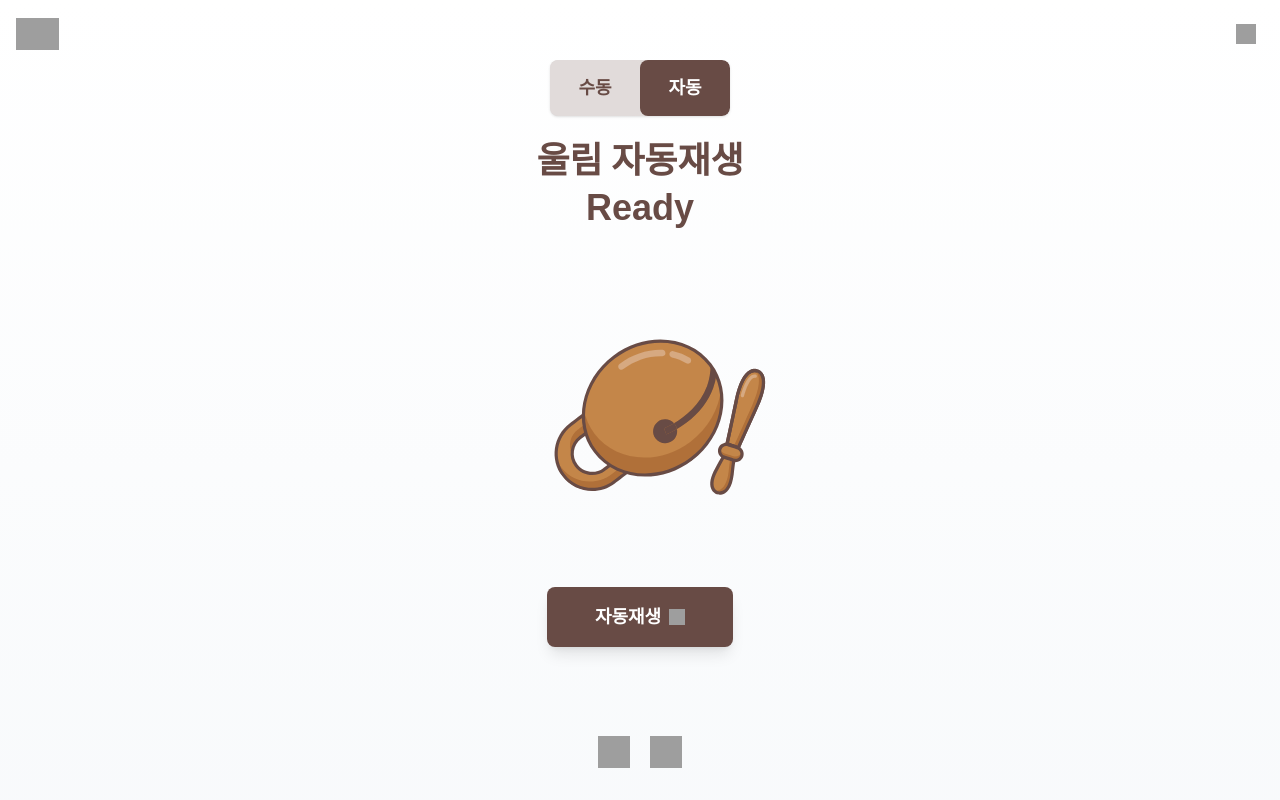
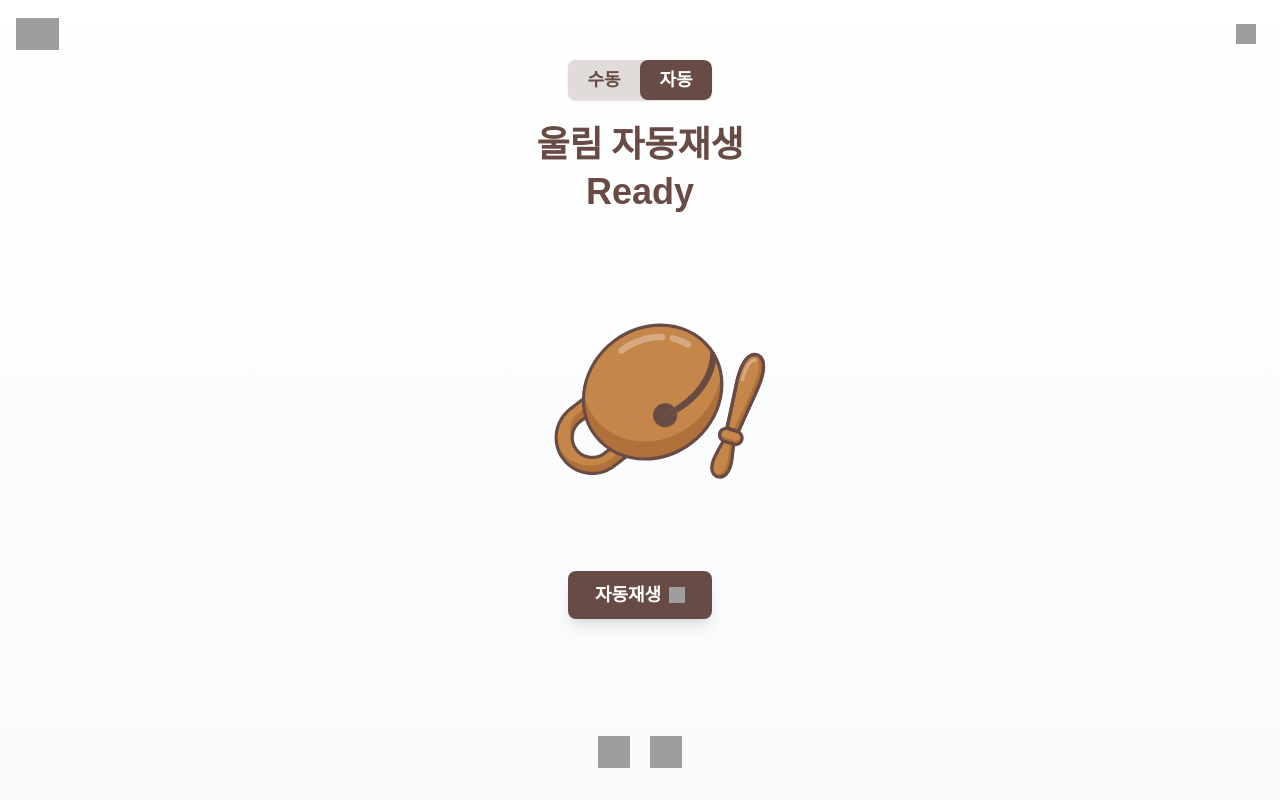
Before and after one commit to YCMT97/nfc-moktak, a Next.js app: page / in a window 1280 px wide. Both pictures are taken after a click on the button "자동". Built offline with nearby package versions, Linux system fonts and the light colour scheme; grey boxes are pictures that could not be loaded; a web font is replaced by a local one.

Commit message:
토스트 디자인 수정

```diff
--- a/src/app/moktak.tsx
+++ b/src/app/moktak.tsx
@@ -312,7 +312,7 @@ export default function Moktak() {
           <div className="w-full flex flex-col items-center">
             {/* Toggle Button */}
             <div className="mb-6">
-              <div className="flex rounded-[8px] overflow-hidden shadow-sm" style={{ width: 180, height: 56, background: '#E1DBDA' }}>
+              <div className="flex rounded-[8px] overflow-hidden shadow-sm" style={{ width: 144, height: 40, background: '#E1DBDA' }}>
                 <button
                   className={`flex-1 h-full font-bold text-lg transition-all duration-200 ${isManualMode
                     ? 'bg-[#684B45] text-white'
@@ -415,11 +415,13 @@ export default function Moktak() {
               <div className="h-16 flex items-center justify-center">
                 {!isManualMode && (
                   <button
-                    className={`px-12 py-4 rounded-full font-bold text-lg transition-colors ${animations.auto.loading
+                    className={`font-bold text-lg transition-colors ${animations.auto.loading
                       ? 'bg-gray-400 text-gray-200 cursor-not-allowed'
                       : 'text-white shadow-lg hover:opacity-90'
                       }`}
                     style={{
+                      width: 144,
+                      height: 48,
                       borderRadius: 8,
                       ...(animations.auto.loading ? {} : { backgroundColor: '#684B45' })
                     }}
@@ -430,7 +432,7 @@ export default function Moktak() {
                     }
                     disabled={animations.auto.loading}
                   >
-                    <div className="flex items-center">
+                    <div className="flex items-center justify-center w-full h-full">
                       <span>
                         {animations.auto.loading
                           ? '로딩 중...'
@@ -500,8 +502,8 @@ export default function Moktak() {
 
       {/* Toast Message */}
       {showToast && (
-        <div className="fixed bottom-6 left-1/2 transform -translate-x-1/2 z-50">
-          <div className="bg-gray-200 text-gray-800 px-6 py-4 rounded-2xl shadow-lg animate-fade-in">
+        <div className="fixed bottom-6 left-1/2 transform -translate-x-1/2 z-50 w-[80vw] max-w-[600px]">
+          <div className="px-6 py-4 rounded-2xl shadow-lg animate-fade-in w-full text-center" style={{ backgroundColor: '#E1DBDA', color: '#684B45' }}>
             <span className="text-base">{toastMessage}</span>
           </div>
         </div>
```
